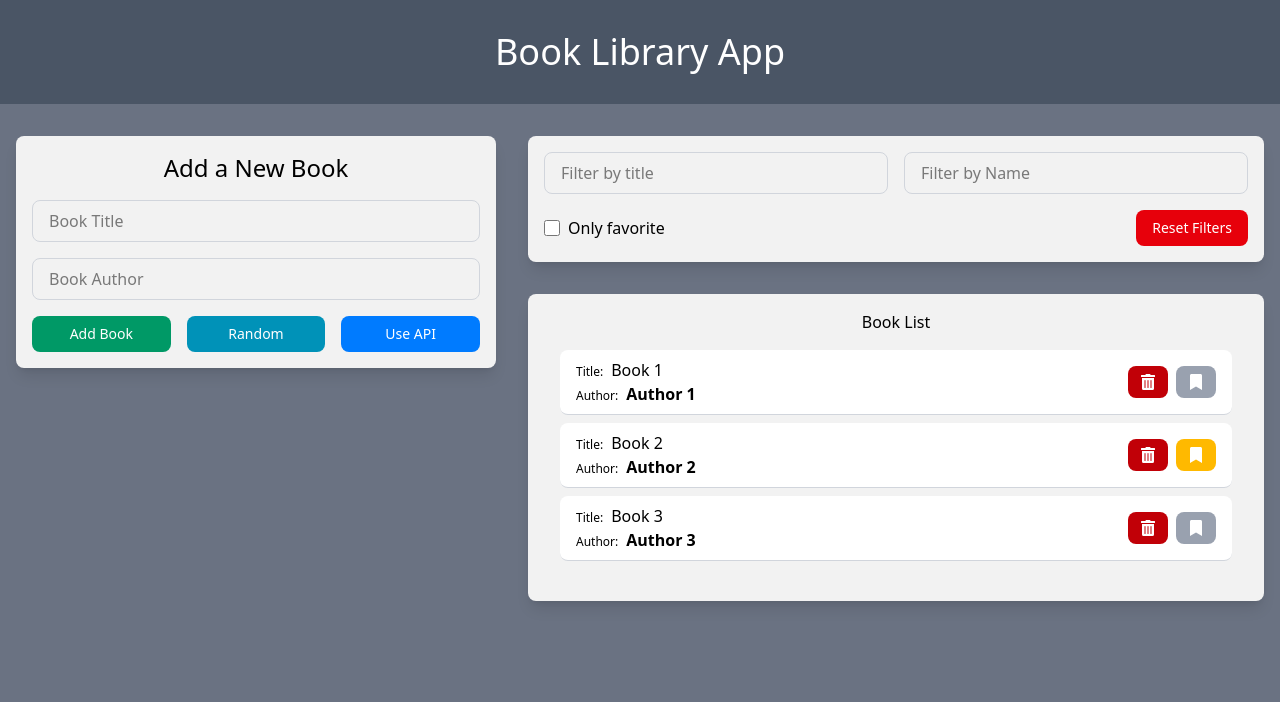
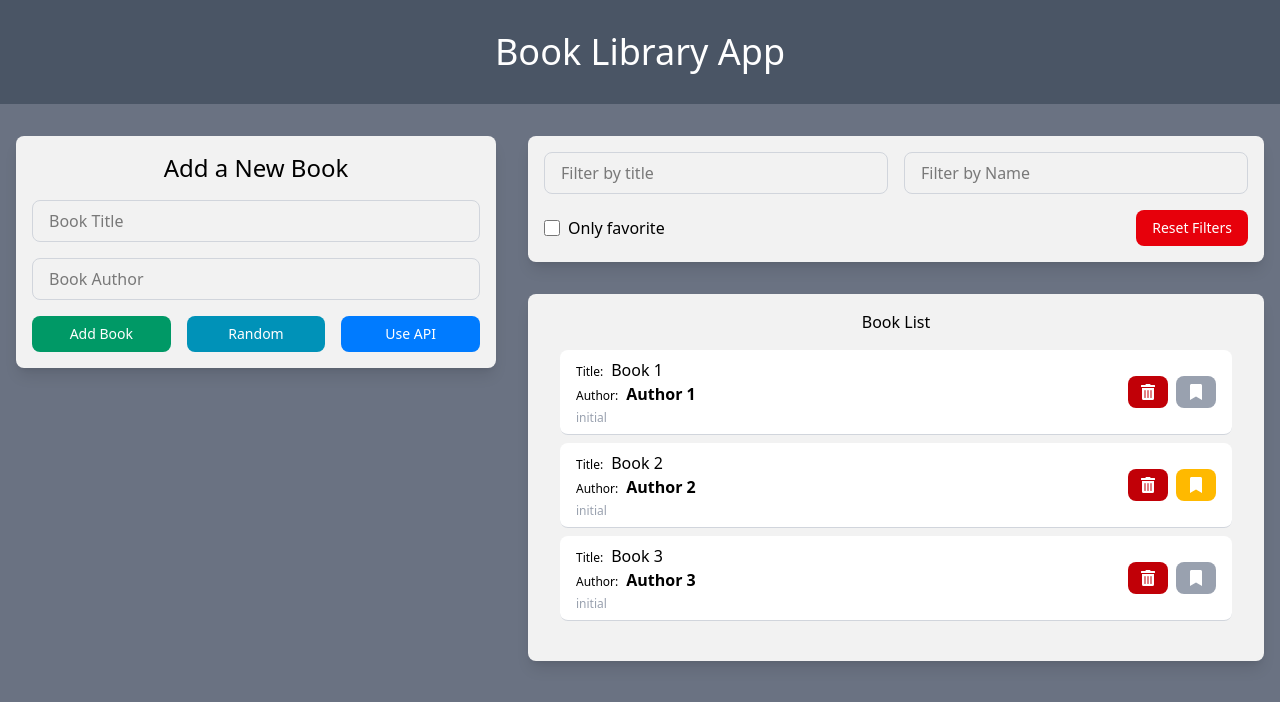
Before and after one commit to samilessons/redux-course, a React (Vite) app in the folder frontend/: page / in a window 1280 px wide. Shown: the top 702 px of the page. Built offline with nearby package versions, Linux system fonts and the light colour scheme.

Commit message:
added source for books and chanegd book files

```diff
--- a/frontend/src/components/form/Form.jsx
+++ b/frontend/src/components/form/Form.jsx
@@ -20,20 +20,20 @@
   const handleSubmit = (e) => {
     e.preventDefault();
     if (title && author) {
-      dispatch(addBook(createBookWithID({ title, author})));
+      dispatch(addBook(createBookWithID({ title, author}, "via form")));
       setState({ title: "", author: "" });
     }
   };
 
   const handleAddRandomBook = () => {
-    dispatch(addBook(createBookWithID(data[Math.floor(Math.random() * data.length)])));
+    dispatch(addBook(createBookWithID(data[Math.floor(Math.random() * data.length)], "via random")));
   };
 
   const handleAddRandomBookViaAPI = async () => {
     try {
       const res = await axios.get("http://localhost:8888/random-book");
       if (res?.data && res?.data.title && res?.data.author) {
-        dispatch(addBook(createBookWithID(res.data)));
+        dispatch(addBook(createBookWithID(res.data, "via api")));
       }
     }
 
--- a/frontend/src/components/list-item/ListItem.jsx
+++ b/frontend/src/components/list-item/ListItem.jsx
@@ -8,7 +8,7 @@
 
 const ListItem = (
   {
-    book: { title, author, id, isFavorite },
+    book: { title, author, id, isFavorite, source },
     booksByFilteredTitle,
     booksByFilteredAuthor
   }
@@ -28,6 +28,9 @@
         <p>
           <span className="text-xs mr-2">Author:</span>
           <strong>{markedMatch(author, booksByFilteredAuthor)}</strong>
+        </p>
+        <p className="text-xs text-gray-400 mt-1">
+          {source}
         </p>
       </div>
       <div className="flex gap-2">
--- a/frontend/src/redux/slices/booksSlice.js
+++ b/frontend/src/redux/slices/booksSlice.js
@@ -5,18 +5,21 @@
     id: "1",
     title: "Book 1",
     author: "Author 1",
+    source: "initial",
     isFavorite: false
   },
   {
     id: "2",
     title: "Book 2",
     author: "Author 2",
+    source: "initial",
     isFavorite: true
   },
   {
     id: "3",
     title: "Book 3",
     author: "Author 3",
+    source: "initial",
     isFavorite: false
   }
 ];
--- a/frontend/src/utils/createBookWithID.js
+++ b/frontend/src/utils/createBookWithID.js
@@ -1,8 +1,9 @@
 import { v4 as uuidv4 } from 'uuid';
 
-const createBookWithID = (book) => {
+const createBookWithID = (book, source) => {
   return {
     ...book,
+    source,
     isFavorite: false,
     id: uuidv4()
   }
```
